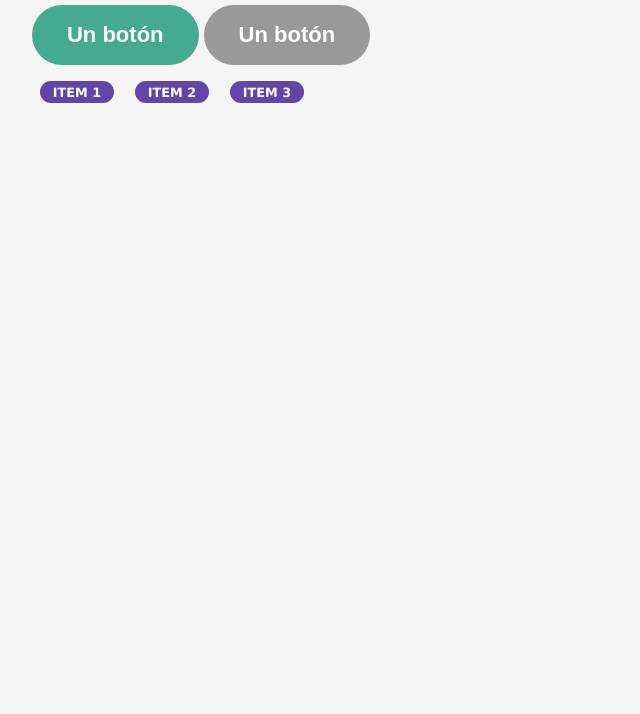
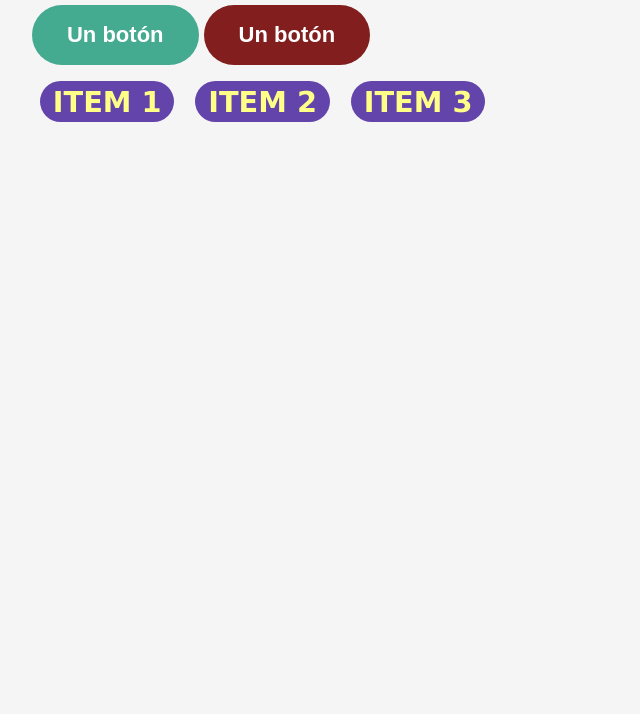
Before and after one commit to EscuelaIt/Compilar-Sass, a plain HTML site: page public/index.html in a window 1280 px wide. Shown: the part 86-800 px from the top of the page, without its empty margins (0-640 px from the left). Drawn offline with nearby package versions, Linux system fonts and the light colour scheme; files that its build step writes are made by us from their sources.

Commit message:
ejemplo sass extension

```diff
--- a/public/index.html
+++ b/public/index.html
@@ -5,7 +5,7 @@
     <meta http-equiv="X-UA-Compatible" content="IE=edge">
     <meta name="viewport" content="width=device-width, initial-scale=1.0">
     <title>Probando Sass</title>
-    <link rel="stylesheet" href="css/style.css">
+    <link rel="stylesheet" href="css/app.css">
 </head>
 <body>
     <h1>Bienvenidos a Sass en EscuelaIT</h1>
--- a/src/components/_button.scss
+++ b/src/components/_button.scss
@@ -21,9 +21,9 @@
     }
 
     &-disabled {
-        background-color: #999;
+        background-color: rgb(130, 30, 30);
         &:hover {
-            background-color: #999;
+            background-color: rgb(33, 4, 4);
         }
     }
 }
--- a/src/components/_chip.scss
+++ b/src/components/_chip.scss
@@ -1,10 +1,10 @@
 .Chip {
   padding: 0.2rem 0.8rem;
   background-color: $secondary-color;
-  color: #fff;
+  color: #ff8;
   font-weight: bold;
   text-transform: uppercase;
-  font-size: 0.8rem;
+  font-size: 1.8rem;
   border-radius: 2rem;
 
   &-list {
```
Also changed, not shown: public/css/app.css (added), src/app.scss (line endings or trailing spaces), 1 other file.
